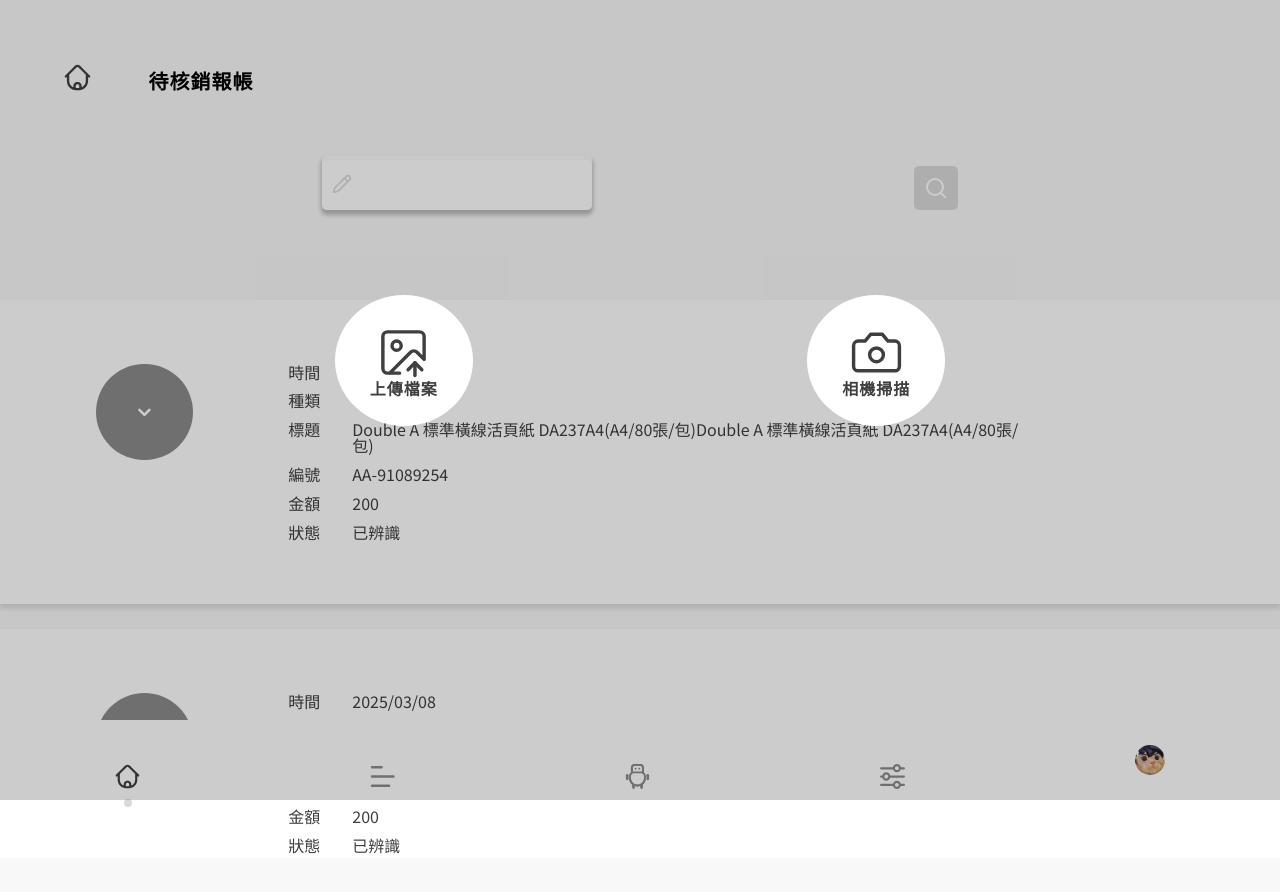
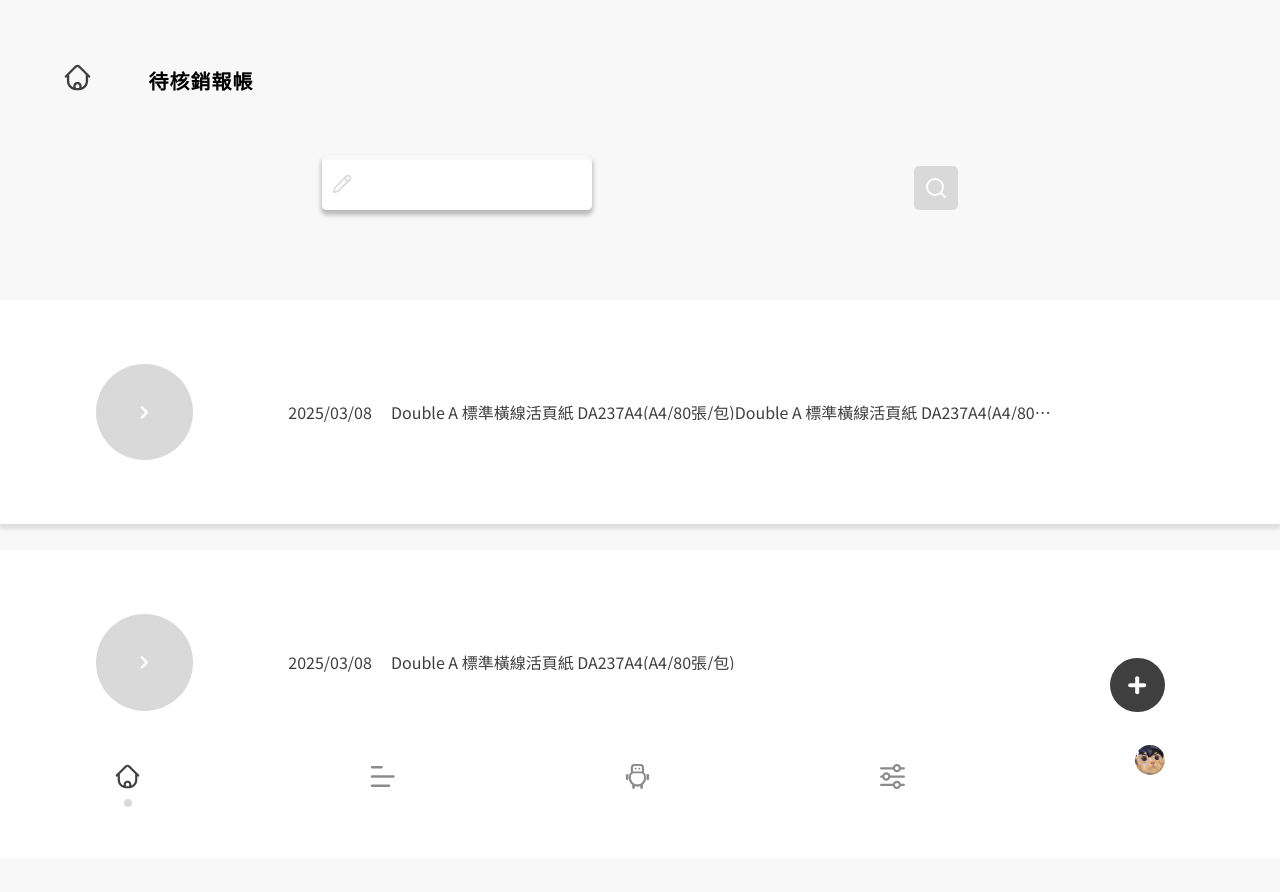
Before and after one commit to Parkerqa/114408, a Next.js app in the folder 114408-front-end/: page /user in a window 1280 px wide. Shown: the top 892 px of the page. Built offline with nearby package versions, Linux system fonts and the light colour scheme.

Commit message:
前端 - 新增報帳按鈕

```diff
--- /dev/null
+++ b/114408-front-end/components/CamaraFrame.tsx
@@ -0,0 +1,11 @@
+import styles from "@/styles/components/CamaraFrame.module.scss";
+
+export default function CameraFrame() {
+    return <>
+        <div className={styles.wrap}>
+            <div className={styles.operation}>
+
+            </div>
+        </div>
+    </>
+}
--- a/114408-front-end/components/MobileAddPopup.tsx
+++ b/114408-front-end/components/MobileAddPopup.tsx
@@ -1,11 +1,22 @@
 import { ImageUp } from "lucide-react";
 import { Camera } from "lucide-react";
 
+import CameraFrame from "@/components/CamaraFrame";
 import styles from "@/styles/components/MobileAddPopup.module.scss";
 
-export default function MobileAddPopup() {
+export default function MobileAddPopup({
+  setIsAdd,
+}: {
+  setIsAdd: (state: boolean) => void;
+}) {
   return (
-    <div className={styles.wrap}>
+    <>
+      <div
+        className={styles.wrap}
+        onClick={() => {
+          setIsAdd(false);
+        }}
+      >
         <div className={styles.iconWrap}>
           <ImageUp size={55} strokeWidth={1.5} className={styles.icon} />
           <p>上傳檔案</p>
@@ -15,5 +26,7 @@ export default function MobileAddPopup() {
           <p>相機掃描</p>
         </div>
       </div>
+      <CameraFrame />
+    </>
   );
 }
--- a/114408-front-end/components/common/MobileListItem.tsx
+++ b/114408-front-end/components/common/MobileListItem.tsx
@@ -7,7 +7,7 @@ import styles from "@/styles/components/common/MobileListItem.module.scss";
 import { listType } from "@/lib/types/listType";
 
 export default function MobileListItem({ data }: { data: listType }) {
-  const [isOpen, setIsOpen] = useState<boolean>(true);
+  const [isOpen, setIsOpen] = useState<boolean>(false);
   const title = ["時間", "種類", "標題", "編號", "金額", "狀態"];
   const values = [
     data.time,
--- a/114408-front-end/package.json
+++ b/114408-front-end/package.json
@@ -19,6 +19,7 @@
     "sass": "^1.86.0"
   },
   "devDependencies": {
+    "@babel/preset-typescript": "^7.27.0",
     "@eslint/eslintrc": "^3",
     "@tailwindcss/postcss": "^4",
     "@types/node": "^20",
@@ -28,7 +29,9 @@
     "eslint": "^9",
     "eslint-config-next": "15.2.4",
     "postcss": "^8.5.3",
+    "react-docgen-typescript": "^2.2.2",
     "tailwindcss": "^4.0.17",
-    "typescript": "^5"
+    "typedoc": "^0.28.1",
+    "typescript": "^5.8.2"
   }
 }
--- a/114408-front-end/src/app/user/page.tsx
+++ b/114408-front-end/src/app/user/page.tsx
@@ -1,5 +1,6 @@
 "use client";
 
+import { Plus } from "lucide-react";
 import { Pencil } from "lucide-react";
 import { Search } from "lucide-react";
 import { useForm } from "react-hook-form";
@@ -9,8 +10,10 @@ import InputField from "@/components/common/InputField";
 import { liseData } from "@/lib/data/listData";
 import MobileListItem from "@/components/common/MobileListItem";
 import styles from "@/styles/app/UserPage.module.scss";
+import { useState } from "react";
 
 export default function User() {
+  const [isAdd, setIsAdd] = useState<boolean>(false);
   const { register, watch } = useForm();
 
   const keyword = watch("keyword");
@@ -36,7 +39,14 @@ export default function User() {
           ))}
         </div>
       </div>
-      <MobileAddPopup />
+      <Plus
+        onClick={() => {
+          setIsAdd(true);
+        }}
+        className={styles.addBtn}
+        strokeWidth={4}
+      />
+      {isAdd && <MobileAddPopup setIsAdd={setIsAdd} />}
     </>
   );
 }
--- a/114408-front-end/styles/app/UserPage.module.scss
+++ b/114408-front-end/styles/app/UserPage.module.scss
@@ -32,3 +32,13 @@
     overflow: scroll;
   }
 }
+
+.addBtn {
+  background-color: $main-black;
+  color: $main-white;
+  border-radius: 50%;
+  padding: 0.95rem;
+  position: absolute;
+  right: 9vw;
+  bottom: 11vh;
+}
--- /dev/null
+++ b/114408-front-end/styles/components/CamaraFrame.module.scss
@@ -0,0 +1,20 @@
+@use "@/styles/base/variables" as *;
+
+.wrap {
+  z-index: 9999;
+  position: absolute;
+  top: 0;
+  height: 100%;
+  width: 100%;
+  display: flex;
+  align-items: center;
+  justify-content: center;
+
+  .operation {
+    height: 68vh;
+    width: 90vw;
+    background-color: $main-white;
+    border-radius: 22px;
+    box-shadow: 0 4 4 rgba($color: #000000, $alpha: 0.25);
+  }
+}
--- a/114408-front-end/styles/components/MobileAddPopup.module.scss
+++ b/114408-front-end/styles/components/MobileAddPopup.module.scss
@@ -6,7 +6,7 @@
   align-items: center;
   justify-content: space-evenly;
   top: 0;
-  z-index: 9999;
+  z-index: 2;
   width: 100vw;
   height: 100vh;
   background-color: rgba($color: #000000, $alpha: 0.2);
```
Also changed, not shown: 1 other file (tests, documents, lock files or other folders). Lines whose indentation alone changed are shown as unchanged.
